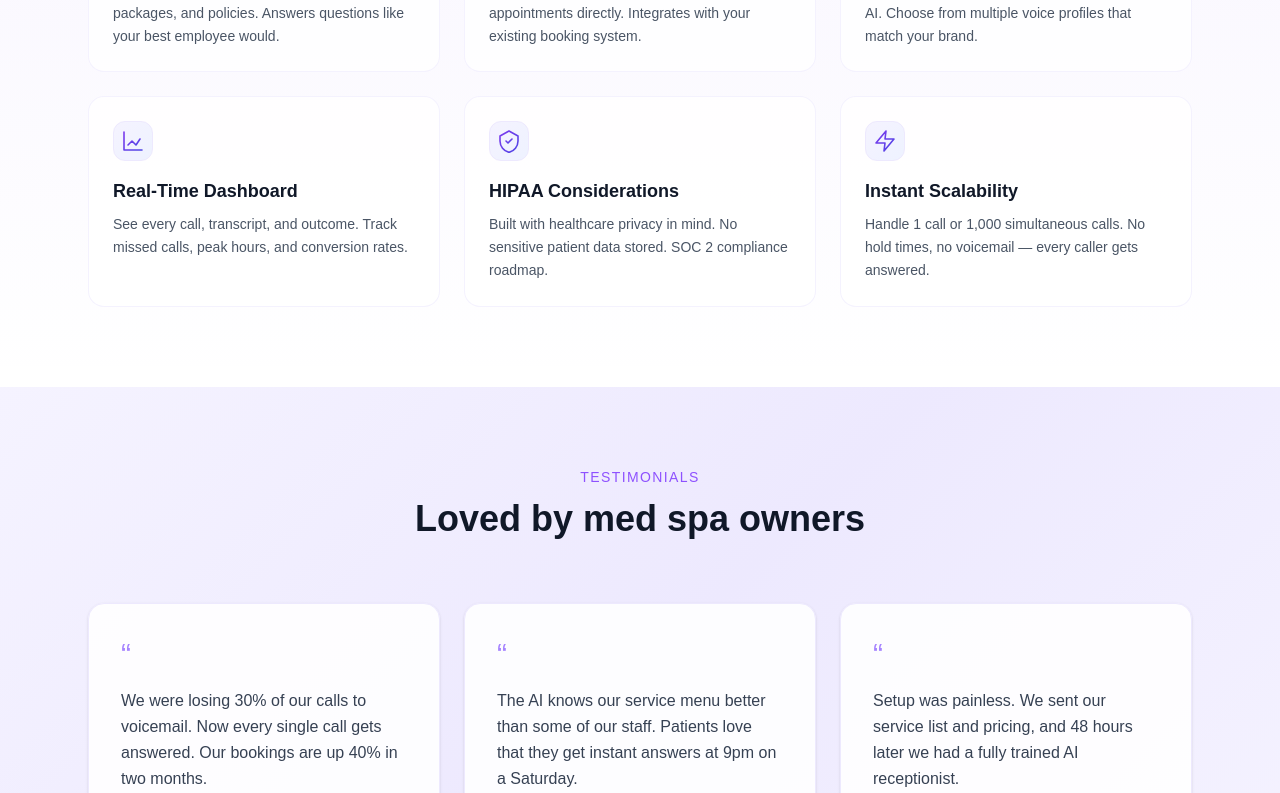
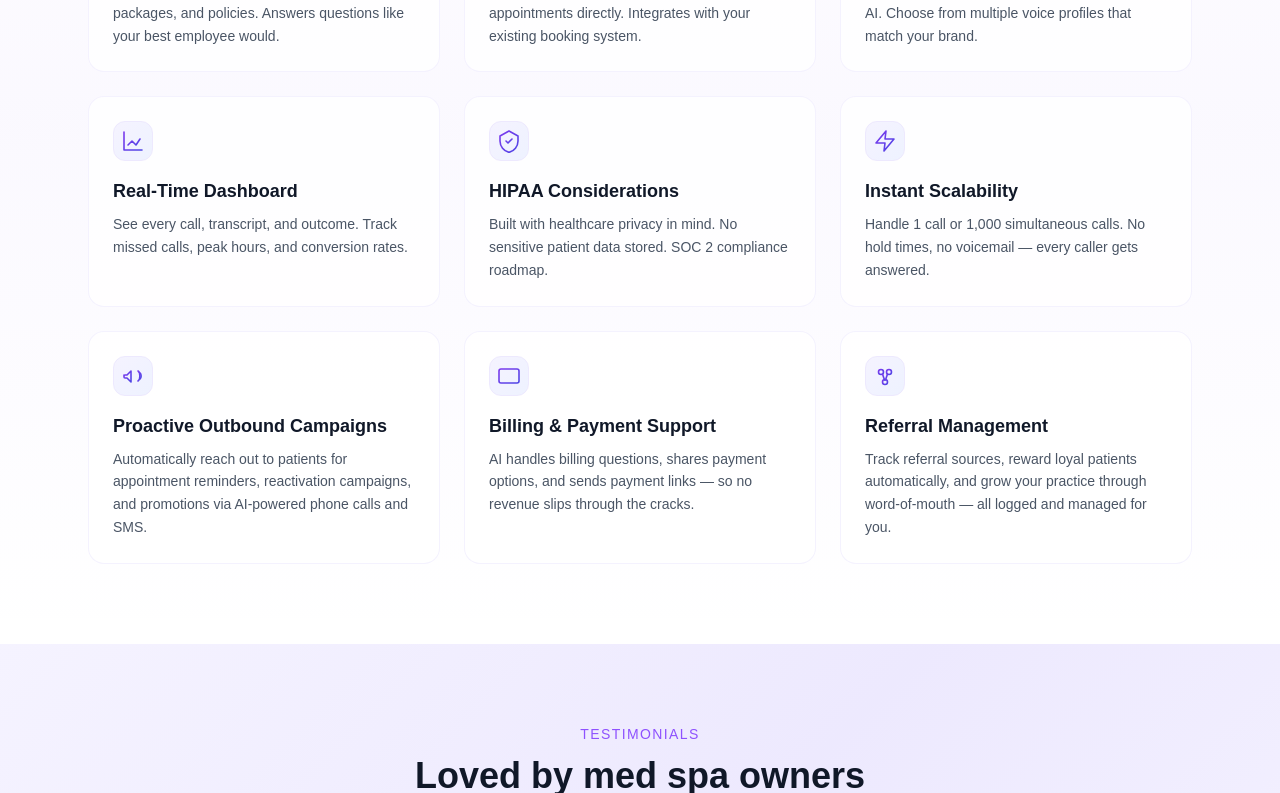
Before and after one commit to elvzhangg/medspa-voice-platform, a Next.js app: page / in a window 1280 px wide. Shown: the part 2007-2800 px from the top of the page. Built offline with nearby package versions, Linux system fonts and the light colour scheme.

Commit message:
feat: add outbound campaigns, billing support, referral management to website

```diff
--- a/src/app/book-a-demo/page.tsx
+++ b/src/app/book-a-demo/page.tsx
@@ -188,6 +188,8 @@ function LeftColumn() {
             "Pricing tailored to your call volume",
             "Q&A with our team",
             "Go live in 48 hours if you're ready",
+            "See outbound campaign demos",
+            "Learn about billing & referral tools",
           ].map((item) => (
             <li key={item} className="flex items-start gap-3 text-sm">
               <span className="mt-0.5 flex-shrink-0 w-5 h-5 bg-violet-600 rounded-full flex items-center justify-center text-white text-xs font-bold">
@@ -615,6 +617,10 @@ const FAQS = [
     q: "Is there a contract?",
     a: "No contracts. You can cancel anytime, no questions asked. We earn your business month to month.",
   },
+  {
+    q: "Can VauxVoice make outbound calls too?",
+    a: "Yes — VauxVoice can proactively call patients for appointment reminders, reactivation (patients you haven't seen in a while), and promotional campaigns. You control the audience, message, and schedule from your dashboard.",
+  },
 ];
 
 function FAQSection() {
--- a/src/app/page.tsx
+++ b/src/app/page.tsx
@@ -277,6 +277,37 @@ function IconBolt() {
     </svg>
   );
 }
+function IconMegaphone() {
+  return (
+    <svg width="24" height="24" viewBox="0 0 24 24" fill="none" stroke="url(#feat-grad)" strokeWidth="1.6" strokeLinecap="round" strokeLinejoin="round">
+      <defs><linearGradient id="feat-grad" x1="0" y1="0" x2="1" y2="1"><stop offset="0%" stopColor="#7c3aed"/><stop offset="100%" stopColor="#4f46e5"/></linearGradient></defs>
+      <path d="M3 11v2a1 1 0 0 0 1 1h2l4 4V7L6 11H4a1 1 0 0 0-1 1z"/>
+      <path d="M19 9c1.5 1 1.5 5 0 6"/>
+      <path d="M17 7c2.5 1.5 2.5 8.5 0 10"/>
+    </svg>
+  );
+}
+function IconCreditCard() {
+  return (
+    <svg width="24" height="24" viewBox="0 0 24 24" fill="none" stroke="url(#feat-grad)" strokeWidth="1.6" strokeLinecap="round" strokeLinejoin="round">
+      <rect x="2" y="5" width="20" height="14" rx="2"/>
+      <path d="M2 10h20"/>
+      <path d="M6 15h2"/><path d="M10 15h4"/>
+    </svg>
+  );
+}
+function IconNetwork() {
+  return (
+    <svg width="24" height="24" viewBox="0 0 24 24" fill="none" stroke="url(#feat-grad)" strokeWidth="1.6" strokeLinecap="round" strokeLinejoin="round">
+      <circle cx="8" cy="8" r="2.5"/>
+      <circle cx="16" cy="8" r="2.5"/>
+      <circle cx="12" cy="18" r="2.5"/>
+      <path d="M10.5 8h3"/>
+      <path d="M9.5 10l2 6"/>
+      <path d="M14.5 10l-2 6"/>
+    </svg>
+  );
+}
 
 /* ── Features ────────────────────────────────────────────────────── */
 function Features() {
@@ -310,6 +341,21 @@ function Features() {
       Icon: IconBolt,
       title: "Instant Scalability",
       desc: "Handle 1 call or 1,000 simultaneous calls. No hold times, no voicemail — every caller gets answered.",
+    },
+    {
+      Icon: IconMegaphone,
+      title: "Proactive Outbound Campaigns",
+      desc: "Automatically reach out to patients for appointment reminders, reactivation campaigns, and promotions via AI-powered phone calls and SMS.",
+    },
+    {
+      Icon: IconCreditCard,
+      title: "Billing & Payment Support",
+      desc: "AI handles billing questions, shares payment options, and sends payment links — so no revenue slips through the cracks.",
+    },
+    {
+      Icon: IconNetwork,
+      title: "Referral Management",
+      desc: "Track referral sources, reward loyal patients automatically, and grow your practice through word-of-mouth — all logged and managed for you.",
     },
   ];
   return (
@@ -401,6 +447,7 @@ function Pricing() {
               "Custom knowledge base",
               "Call dashboard",
               "Email support",
+              "Billing FAQ support",
             ]}
           />
           <PricingCard
@@ -414,6 +461,8 @@ function Pricing() {
               "Call transcripts & analytics",
               "Priority support",
               "SMS follow-up",
+              "Outbound reminder campaigns",
+              "Referral tracking",
             ]}
             featured
           />
@@ -428,6 +477,8 @@ function Pricing() {
               "Dedicated account manager",
               "White-label options",
               "SLA guarantee",
+              "Custom outbound campaigns",
+              "Advanced referral analytics",
             ]}
           />
         </div>
```
